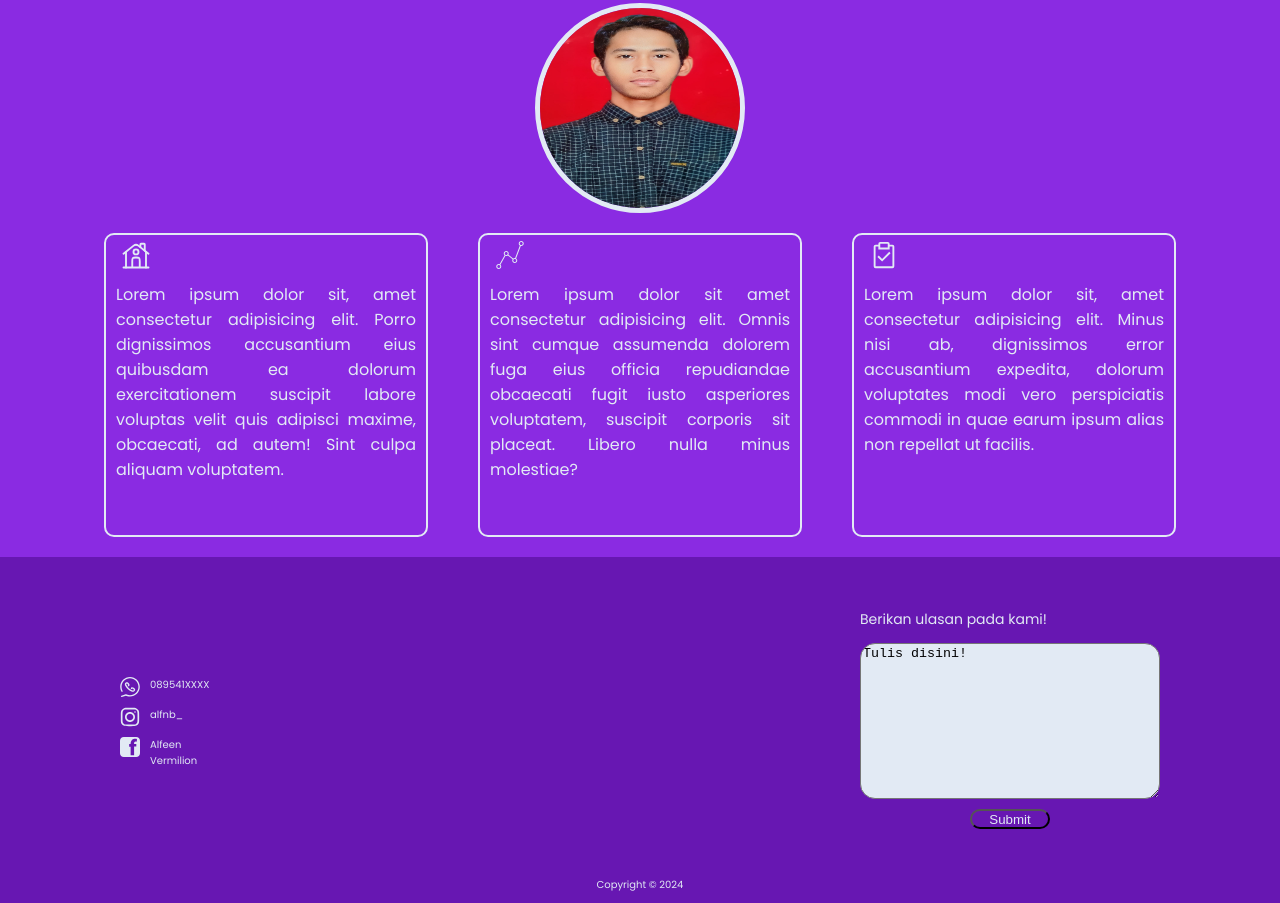
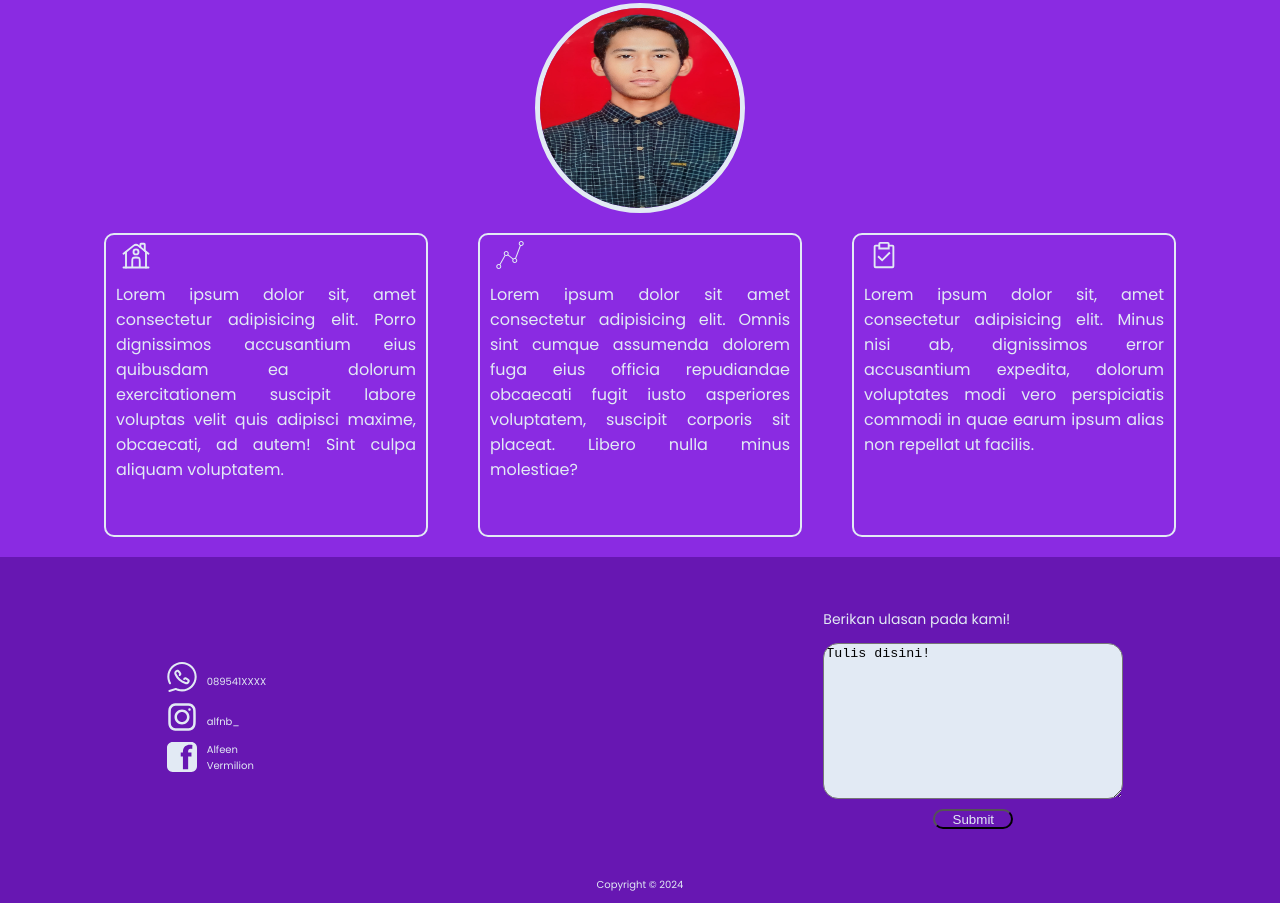
Before and after one commit to AlfeenX/alfeenx.github.io, a plain HTML site: page index.html in a window 1280 px wide. Shown: the part 888-1791 px from the top of the page. Drawn offline with Linux system fonts and the light colour scheme.

Commit message:
fixed contact view

```diff
--- a/css/style.css
+++ b/css/style.css
@@ -182,7 +182,7 @@ h4 {
     display: flex;
     flex-direction: row;
     flex-wrap: wrap;
-    justify-content: space-around;
+    justify-content: space-evenly;
     width: 100%;
     font-size: 10px;
     height:100%;
@@ -198,26 +198,35 @@ h4 {
     align-items: flex-start;
     gap: 10px;
     width: 500px;
+    margin: 0 0 0 10px;
 }
 
 .contact {
     display: flex;
     flex-direction: row;
-    width: 20px;
-    height: 20px;
+    width: 30px;
+    height: 30px;
 }
 
 .n-contact {
-    width: 100%;
+    align-self: center;
+    width: 100px;
     height: 20px;
     margin: 0 0 0 10px;
     color: #E2EAF4;
     text-decoration: none;
+    line-height: 30px;
 }
 
 .contact img {
     width: 100%;
     margin: 0;
+}
+
+.facebook {
+    color: #E2EAF4;
+    text-decoration: none;
+    margin: 0 0 0 10px;
 }
 
 .ulasan {
--- a/index.html
+++ b/index.html
@@ -82,7 +82,7 @@
         </div>
         <div class="contact">
           <img src="/gambar/facebook.svg" class="socmed-icon"/>
-          <a href="#" class="n-contact">Alfeen Vermilion</a>
+          <a href="#" class="facebook">Alfeen Vermilion</a>
         </div>
       </div>
       <div class="ulasan">
```
